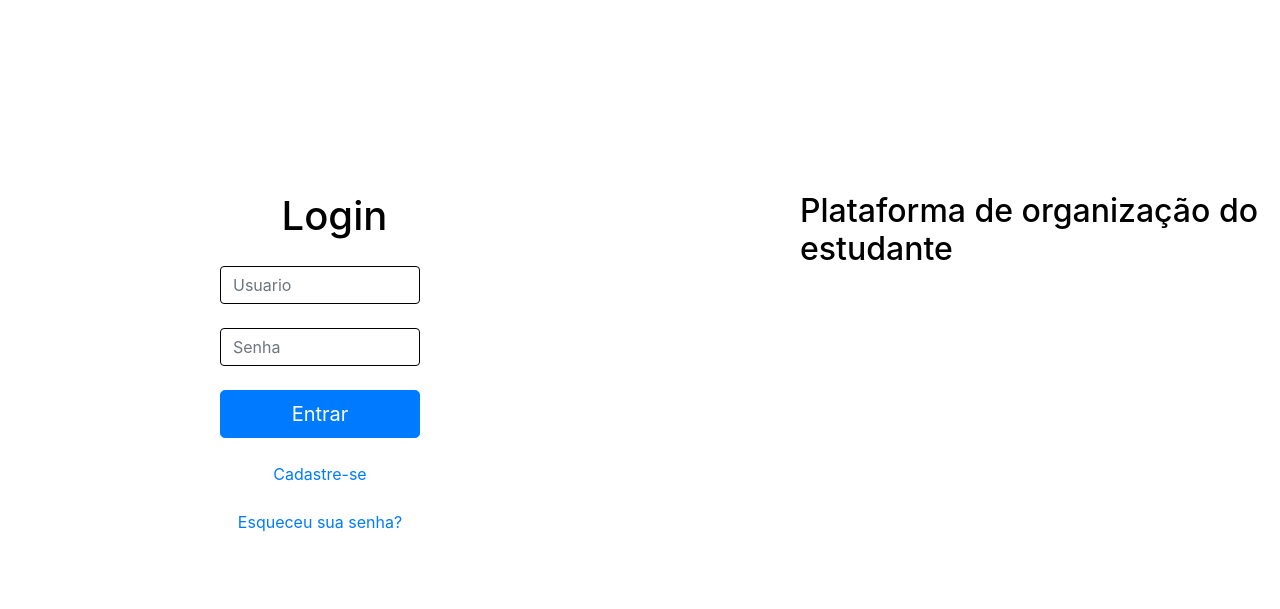
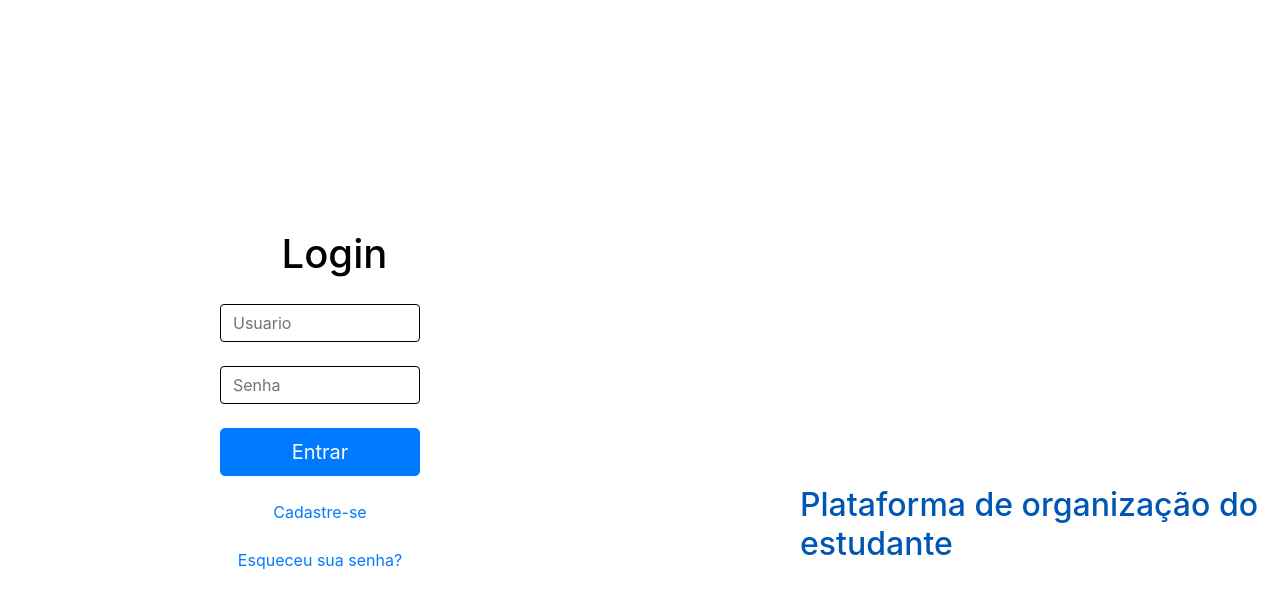
Before and after one commit to pedroca0312/Agenda-1.1, a PHP site: page /views/login.php in a window 1280 px wide. Shown: the top 609 px of the page. Run offline with PHP 8.4, Linux system fonts and the light colour scheme.

Commit message:
Add files via upload

```diff
--- a/tcc-master/tcc/css/style_login.css
+++ b/tcc-master/tcc/css/style_login.css
@@ -47,15 +47,24 @@
  h1{
      color:black;
      margin-left: 22%;
-     margin-top: 15%;
+     margin-top: 18%;
  }
 
  h2{
-     color: black;
+     color: #0056b3;
      margin-left: 800px;
-
+     padding-top: 20%;
  }
 
  #titulo{
      position: absolute;
  }
+
+ h3{
+     color: black;
+     margin-left: 800px;
+ }
+
+ img{
+
+ }
```
